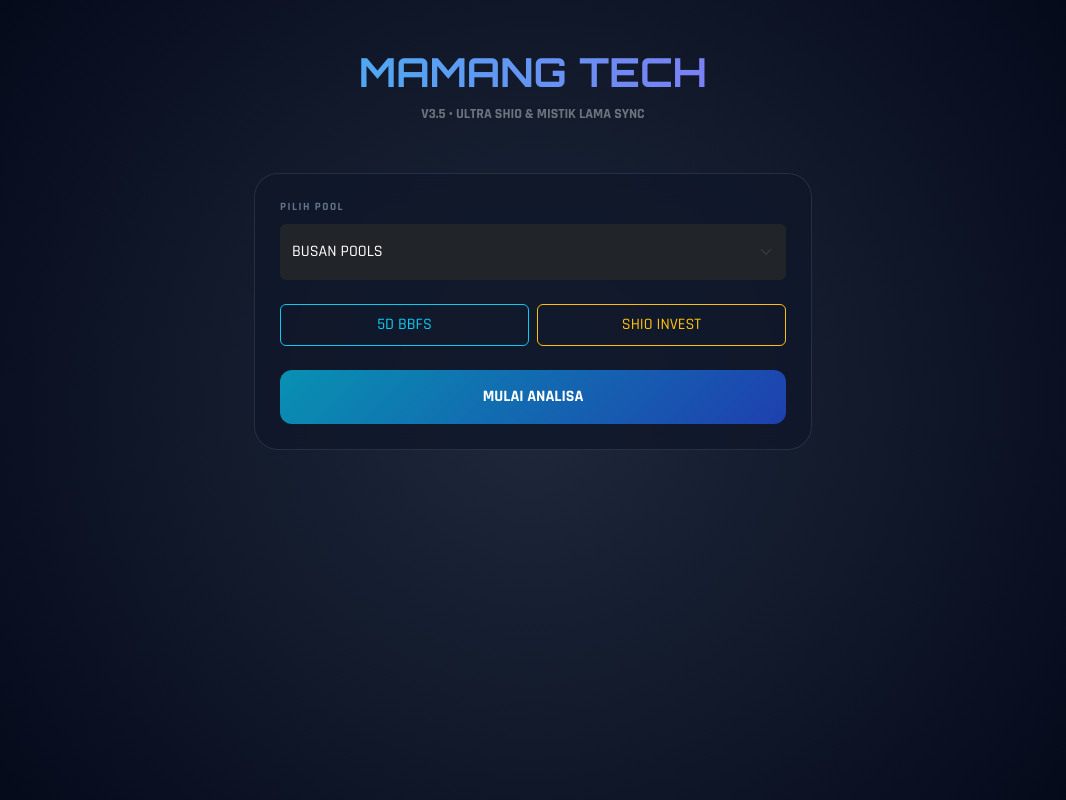
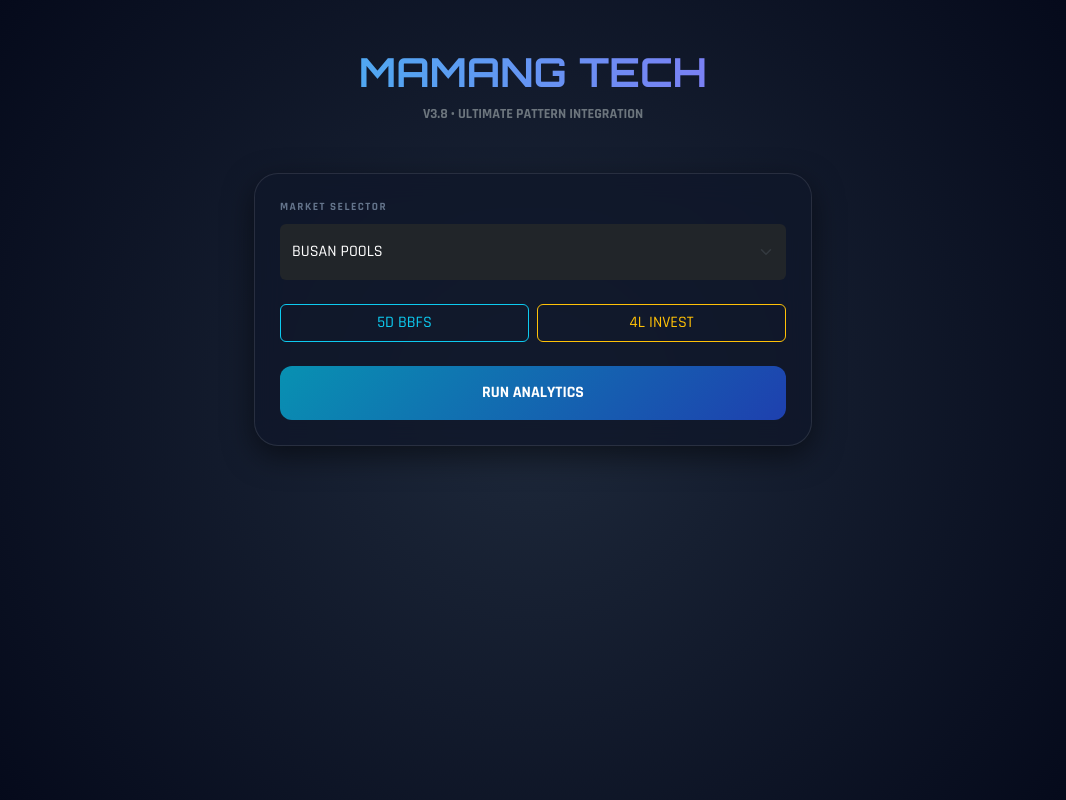
Before and after one commit to pepekosonghiji/rumus-togel, a Flask app: page / in a window 1280 px wide. Shown: the whole page, without its empty margins (107-1173 px from the left). Run offline with Flask 3, Linux system fonts and the light colour scheme; the visitor is signed in with stand-in values (Sample User, id 1).

Commit message:
Update index.html

```diff
--- a/templates/index.html
+++ b/templates/index.html
@@ -3,77 +3,74 @@
 <head>
     <meta charset="UTF-8">
     <meta name="viewport" content="width=device-width, initial-scale=1.0">
-    <title>MAMANG TECH V3.5 ULTRA</title>
+    <title>MAMANG TECH V3.8 ULTRA</title>
     <link href="https://cdn.jsdelivr.net/npm/bootstrap@5.3.0/dist/css/bootstrap.min.css" rel="stylesheet">
     <link href="https://fonts.googleapis.com/css2?family=Orbitron:wght@400;700&family=Rajdhani:wght@500;700&display=swap" rel="stylesheet">
     <style>
-        :root { --bg: #020617; --neon: #22d3ee; --accent: #f59e0b; --purple: #a855f7; }
+        :root { --bg: #020617; --neon: #22d3ee; --accent: #f59e0b; }
         body { background: var(--bg); color: #f8fafc; font-family: 'Rajdhani'; min-height: 100vh; background-image: radial-gradient(circle, #1e293b 0%, #020617 100%); }
-        .glass { background: rgba(15, 23, 42, 0.8); backdrop-filter: blur(15px); border: 1px solid rgba(255,255,255,0.1); border-radius: 24px; padding: 25px; }
-        .neon-text { font-family: 'Orbitron'; background: linear-gradient(to right, var(--neon), var(--purple)); -webkit-background-clip: text; -webkit-text-fill-color: transparent; }
-        .num-display { background: #000; border: 2px solid var(--neon); border-radius: 15px; padding: 20px; font-family: 'Orbitron'; color: var(--neon); font-size: 2.2rem; text-align: center; letter-spacing: 8px; box-shadow: 0 0 20px rgba(34,211,238,0.2); }
-        .shio-box { background: rgba(168, 85, 247, 0.1); border: 1px dashed var(--purple); border-radius: 12px; padding: 10px; color: var(--purple); font-weight: bold; font-family: 'Orbitron'; }
-        .btn-prime { background: linear-gradient(135deg, #0891b2, #1e40af); border: none; color: #fff; font-weight: bold; border-radius: 12px; padding: 15px; text-transform: uppercase; width: 100%; transition: 0.3s; }
-        .btn-prime:hover { box-shadow: 0 0 25px var(--neon); transform: translateY(-3px); }
+        .glass { background: rgba(15, 23, 42, 0.8); backdrop-filter: blur(15px); border: 1px solid rgba(255,255,255,0.1); border-radius: 24px; padding: 25px; box-shadow: 0 10px 30px rgba(0,0,0,0.5); }
+        .neon-text { font-family: 'Orbitron'; background: linear-gradient(to right, var(--neon), #a855f7); -webkit-background-clip: text; -webkit-text-fill-color: transparent; }
+        .num-display { background: #000; border: 2px solid var(--neon); border-radius: 15px; padding: 20px; font-family: 'Orbitron'; color: var(--neon); font-size: 2.2rem; text-align: center; letter-spacing: 8px; }
+        .btn-prime { background: linear-gradient(135deg, #0891b2, #1e40af); border: none; color: #fff; font-weight: bold; border-radius: 12px; padding: 15px; width: 100%; transition: 0.3s; }
+        .btn-prime:hover { box-shadow: 0 0 20px var(--neon); transform: scale(1.02); }
+        .twin-box { background: rgba(220, 38, 38, 0.1); border: 1px dashed #ef4444; border-radius: 12px; padding: 10px; color: #ef4444; font-weight: bold; }
+        .label-tech { font-size: 0.7rem; text-transform: uppercase; color: #64748b; font-weight: 700; letter-spacing: 1.5px; display: block; margin-bottom: 8px; }
         .invest-card { background: #000; border: 1px solid var(--accent); border-radius: 15px; font-family: 'Orbitron'; color: var(--accent); font-size: 1.8rem; padding: 15px; text-align: center; }
-        .label-tech { font-size: 0.7rem; text-transform: uppercase; color: #64748b; font-weight: 700; letter-spacing: 1.5px; display: block; margin-bottom: 8px; }
+        @keyframes pulse { 0%, 100% { opacity: 1; } 50% { opacity: 0.5; } }
+        .animate-pulse { animation: pulse 2s infinite; }
     </style>
 </head>
 <body>
 <div class="container py-5">
     <div class="text-center mb-5">
         <h1 class="neon-text fw-bold">MAMANG TECH</h1>
-        <p class="small text-secondary fw-bold">V3.5 • ULTRA SHIO & MISTIK LAMA SYNC</p>
+        <p class="small text-secondary fw-bold">V3.8 • ULTIMATE PATTERN INTEGRATION</p>
     </div>
 
     {% if not logged_in %}
     <div class="col-md-4 mx-auto glass text-center">
         <input type="password" id="key" class="form-control bg-dark text-white border-0 py-3 mb-3 text-center" placeholder="LICENSE KEY">
-        <button class="btn btn-prime" onclick="login()">LOG IN</button>
+        <button class="btn btn-prime" onclick="login()">AUTHENTICATE</button>
     </div>
     {% else %}
     <div class="col-md-6 mx-auto">
         <div class="glass mb-4">
-            <label class="label-tech">Pilih Pool</label>
+            <label class="label-tech">Market Selector</label>
             <select id="market" class="form-select bg-dark text-white border-0 py-3 mb-4">
                 {% for m in markets %}<option value="{{m}}">{{m}}</option>{% endfor %}
             </select>
-
             <div class="d-flex gap-2 mb-4">
-                <button class="btn btn-outline-info w-100 py-2" onclick="setMode('full')">5D BBFS</button>
-                <button class="btn btn-outline-warning w-100 py-2" onclick="setMode('inv')">SHIO INVEST</button>
+                <button class="btn btn-outline-info w-100" onclick="setMode('full')">5D BBFS</button>
+                <button class="btn btn-outline-warning w-100" onclick="setMode('inv')">4L INVEST</button>
             </div>
-
-            <button class="btn btn-prime" onclick="run()" id="btnGo">MULAI ANALISA</button>
+            <button class="btn btn-prime" onclick="run()" id="btnGo">RUN ANALYTICS</button>
         </div>
 
         <div id="resFull" style="display:none;" class="glass mb-4">
-    <div class="text-center">
-        <span class="label-tech">ULTIMATE 5-DIGIT (Integrated Pattern)</span>
-        <div id="vBbfs" class="num-display mt-2 mb-3" style="border-color: #f59e0b; color: #f59e0b;"></div>
-
-        <span class="label-tech">MACAU SHIO SYNC</span>
-        <div id="vShio" class="shio-box mt-1 mb-4" style="background: rgba(245, 158, 11, 0.1); border-color: #f59e0b; color: #f59e0b;"></div>
-    </div>
-
-    <div class="row g-2 mb-3 text-center">
-        <div class="col-6 bg-dark p-2 rounded small text-secondary">PELARIAN: AKTIF</div>
-        <div class="col-6 bg-dark p-2 rounded small text-secondary">OFF-EKOR: FILTERED</div>
-    </div>
-
-    <label class="label-tech">VIP 2D INVEST (12 LINE ONLY)</label>
-    <div id="v2d" class="p-3 bg-black rounded-3 small text-warning" style="word-break: break-all; font-family: 'Orbitron';"></div>
-</div>
+            <div id="twinAlert" style="display:none;" class="twin-box mb-3 text-center animate-pulse">
+                <span class="small">TWIN DETECTED:</span> <span id="vTwin" class="ms-2"></span>
+            </div>
+            <div class="text-center">
+                <span class="label-tech">ULTIMATE 5-DIGIT BBFS</span>
+                <div id="vBbfs" class="num-display mt-2 mb-4"></div>
+                <div class="row g-2 mb-4">
+                    <div class="col-6 bg-dark p-2 rounded small text-secondary border border-secondary">PELARIAN: SYNC</div>
+                    <div class="col-6 bg-dark p-2 rounded small text-secondary border border-secondary">OFF-EKOR: ACTIVE</div>
+                </div>
+            </div>
+            <label class="label-tech">VIP 2D (12 LINE)</label>
+            <div id="v2d" class="p-3 bg-black rounded-3 small text-info text-center" style="letter-spacing: 2px;"></div>
+        </div>
 
         <div id="resInv" style="display:none;" class="glass border-warning text-center">
-            <span class="label-tech" style="color:var(--accent)">VIP SHIO INVESTMENT (4 LINE)</span>
+            <span class="label-tech" style="color:var(--accent)">VIP 4-LINE INVEST</span>
             <div class="row g-2 mt-2">
                 <div class="col-3"><div id="i1" class="invest-card"></div></div>
                 <div class="col-3"><div id="i2" class="invest-card"></div></div>
                 <div class="col-3"><div id="i3" class="invest-card"></div></div>
                 <div class="col-3"><div id="i4" class="invest-card"></div></div>
             </div>
-            <p class="mt-4 small text-secondary">Angka diambil dari Shio terkuat berdasarkan histori 10 hari terakhir.</p>
         </div>
     </div>
     {% endif %}
@@ -85,12 +82,13 @@
     function setMode(m) { mode = m; }
     function login() { $.post('/login', {key:$('#key').val()}, () => location.reload()); }
     function run() {
-        $('#btnGo').prop('disabled', true).text('ANALYZING...');
-        const ep = (mode == 'full') ? '/analyze' : '/analyze-invest';
-        $.post(ep, {market: $('#market').val()}, (d) => {
-            $('#btnGo').prop('disabled', false).text('MULAI ANALISA');
+        $('#btnGo').prop('disabled', true).text('PROCESSING...');
+        $.post((mode == 'full' ? '/analyze' : '/analyze-invest'), {market: $('#market').val()}, (d) => {
+            $('#btnGo').prop('disabled', false).text('RUN ANALYTICS');
             if(mode == 'full') {
-                $('#resInv').hide(); $('#vBbfs').text(d.bbfs); $('#vShio').text(d.shio); $('#v2d').text(d.list2d); $('#vPos').text(d.posisi); $('#resFull').fadeIn();
+                $('#resInv').hide(); $('#vBbfs').text(d.bbfs); $('#v2d').text(d.list2d);
+                if(d.twin_needed){ $('#vTwin').text(d.twin_list); $('#twinAlert').show(); } else { $('#twinAlert').hide(); }
+                $('#resFull').fadeIn();
             } else {
                 $('#resFull').hide(); $('#i1').text(d.invest_2d[0]); $('#i2').text(d.invest_2d[1]); $('#i3').text(d.invest_2d[2]); $('#i4').text(d.invest_2d[3]); $('#resInv').fadeIn();
             }
```
